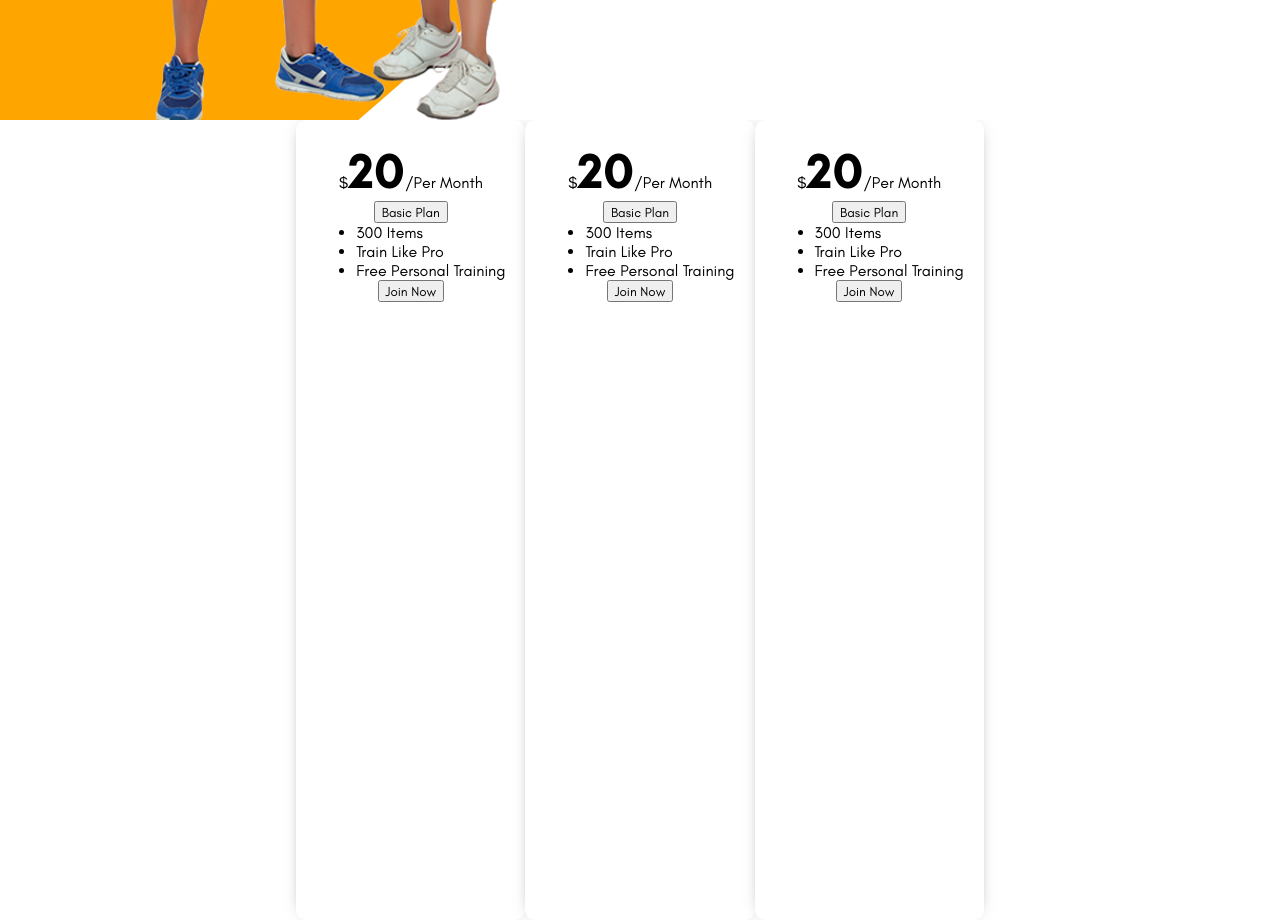
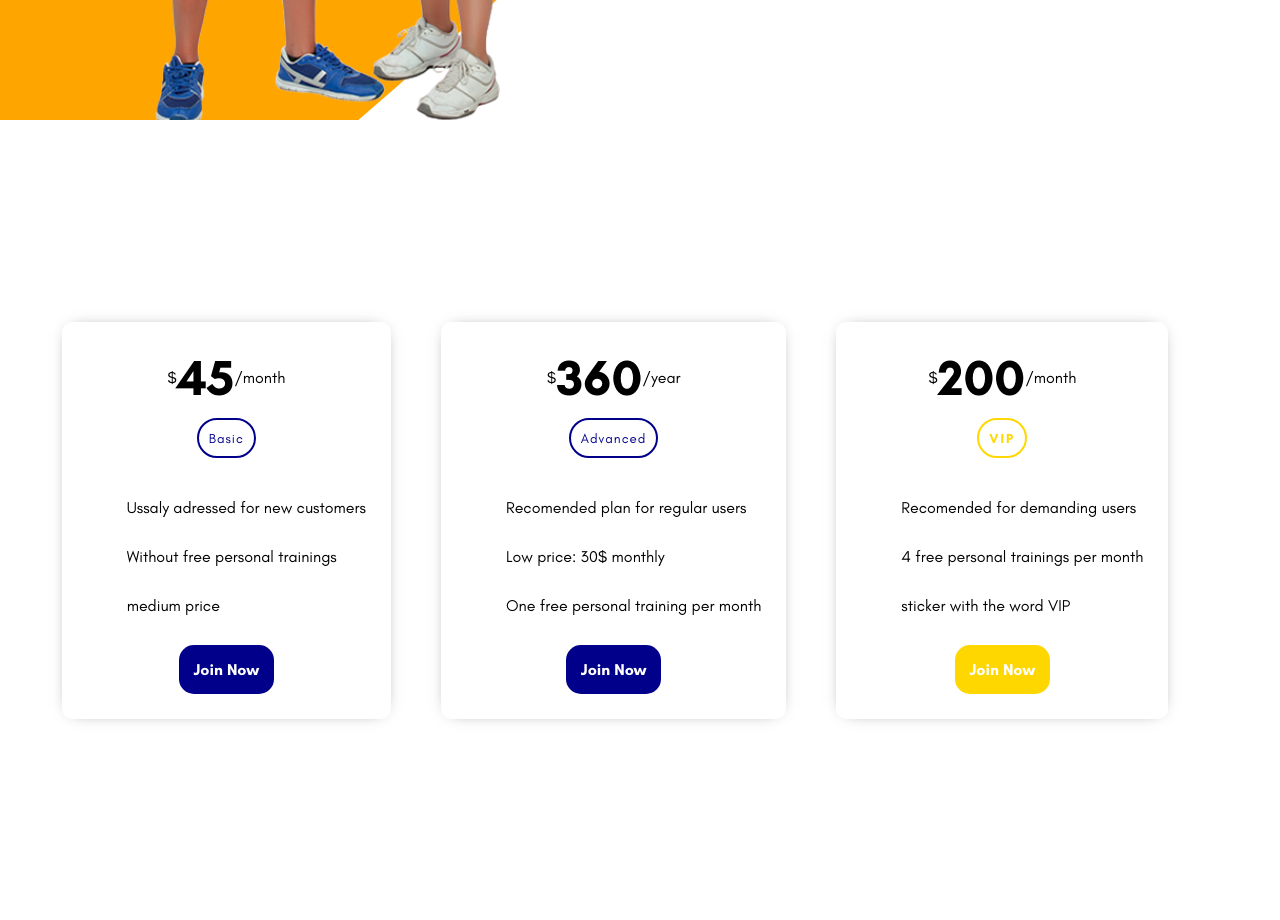
Before and after one commit to Karol-Zysk/small-gym, a React (Create React App) app: page / in a window 1280 px wide. Shown: the part 2280-3200 px from the top of the page. Built offline with nearby package versions, Linux system fonts and the light colour scheme.

Commit message:
fun with if statements in styled components

```diff
--- a/src/components/PriceCard.jsx
+++ b/src/components/PriceCard.jsx
@@ -2,7 +2,8 @@ import React from "react";
 import styled from "styled-components";
 
 const Container = styled.div`
-  padding: 20px;
+  margin-right: 50px;
+  padding: 25px;
   box-shadow: 0px 0px 17px -11px rgba(0, 0, 0, 0.9);
   background-color: #fff;
   border-radius: 10px;
@@ -11,36 +12,59 @@ const Container = styled.div`
   align-items: center;
 `;
 
-const PriceContainer = styled.div``;
+const PriceContainer = styled.div`
+  display: flex;
+  align-items: center;
+`;
 
 const Price = styled.span`
-font-weight: bold;
-font-size: 50px;
-`
-const Type = styled.button``;
+  font-weight: bold;
+  font-size: 50px;
+`;
+const Type = styled.button`
+  padding: 10px;
+  margin: 10px;
+  border: 2px solid ${(props) => (props.plan === "VIP" ? "gold" : "darkblue")};
+  background-color: white;
+  color: ${(props) => (props.plan === "VIP" ? "gold" : "darkblue")};
+  border-radius: 20px;
+  letter-spacing: ${(props) => (props.plan === "VIP" ? "2px" : "1px")};
+  font-weight: ${(props) => (props.plan === "VIP" ? "bold" : "medium")};
+`;
 
-const List = styled.ul``;
+const List = styled.ul`
+  list-style: none;
+`;
 
-const ListItem = styled.li``
+const ListItem = styled.li`
+  margin: 30px 0;
+`;
 
 const Button = styled.button`
-`
+  border: none;
+  background-color: ${(props) => (props.plan === "VIP" ? "gold" : "darkblue")};
+  color: white;
+  font-size: 16px;
+  padding: 15px;
+  border-radius: 15px;
+  cursor: pointer;
+  font-weight: bold;
+`;
 
-
-const PriceCard = () => {
+const PriceCard = (props) => {
   return (
     <Container>
       <PriceContainer>
-        $<Price>20</Price>/Per Month
+        $<Price>{props.price}</Price>/{props.period}
       </PriceContainer>
 
-      <Type>Basic Plan</Type>
+      <Type plan={props.plan}>{props.plan}</Type>
       <List>
-        <ListItem>300 Items</ListItem>
-        <ListItem>Train Like Pro</ListItem>
-        <ListItem>Free Personal Training</ListItem>
+        {props.pack.map((packLi) => {
+          return <ListItem>{packLi}</ListItem>;
+        })}
       </List>
-      <Button>Join Now</Button>
+      <Button plan={props.plan}>Join Now</Button>
     </Container>
   );
 };
--- a/src/components/Prices.jsx
+++ b/src/components/Prices.jsx
@@ -5,16 +5,41 @@ import PriceCard from "./PriceCard";
 const Container = styled.div`
   height: 100%;
   display: flex;
-  justify-content: center
+  justify-content: center;
+  align-items: center;
 `;
 
 
 
 const Prices = () => {
+
+  const priceData = [
+    {
+      price: 45,
+      period: "month",
+      plan: "Basic",
+      package : ["Ussaly adressed for new customers", "Without free personal trainings", "medium price"]
+    },
+    {
+      price: 360,
+      period: "year",
+      plan: "Advanced",
+      package : ["Recomended plan for regular users", "Low price: 30$ monthly", "One free personal training per month"]
+    },
+    {
+      price: 200,
+      period: "month",
+      plan: "VIP",
+      package : ["Recomended for demanding users", "4 free personal trainings per month", "sticker with the word VIP"]
+    },
+  ];
+
   return <Container>
-<PriceCard/>
-<PriceCard/>
-<PriceCard/>
+  {priceData.map((info) => {
+    return <PriceCard price={info.price} period={info.period} plan={info.plan} pack={info.package}/>
+  })}
+
+
   </Container>;
 };
 
```
